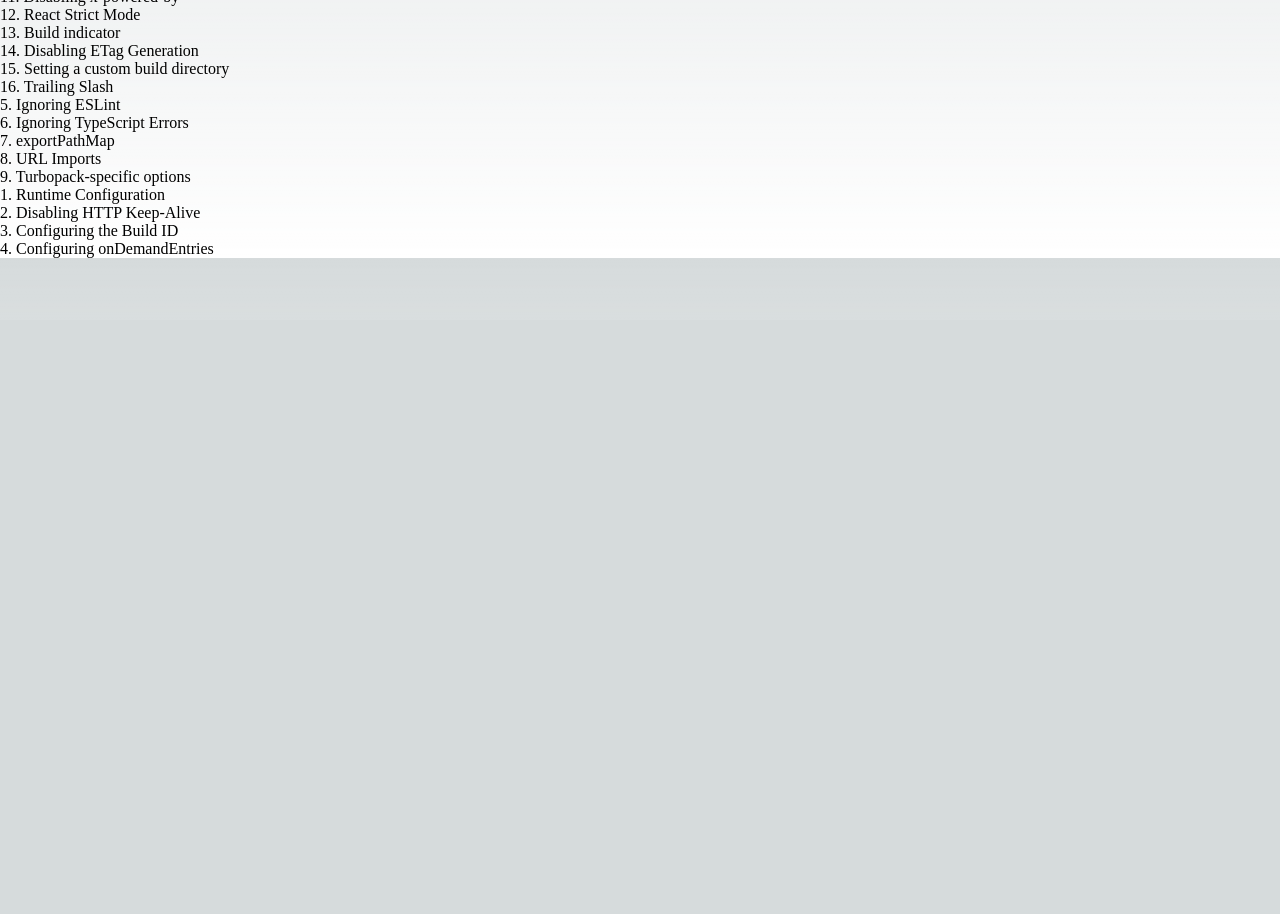
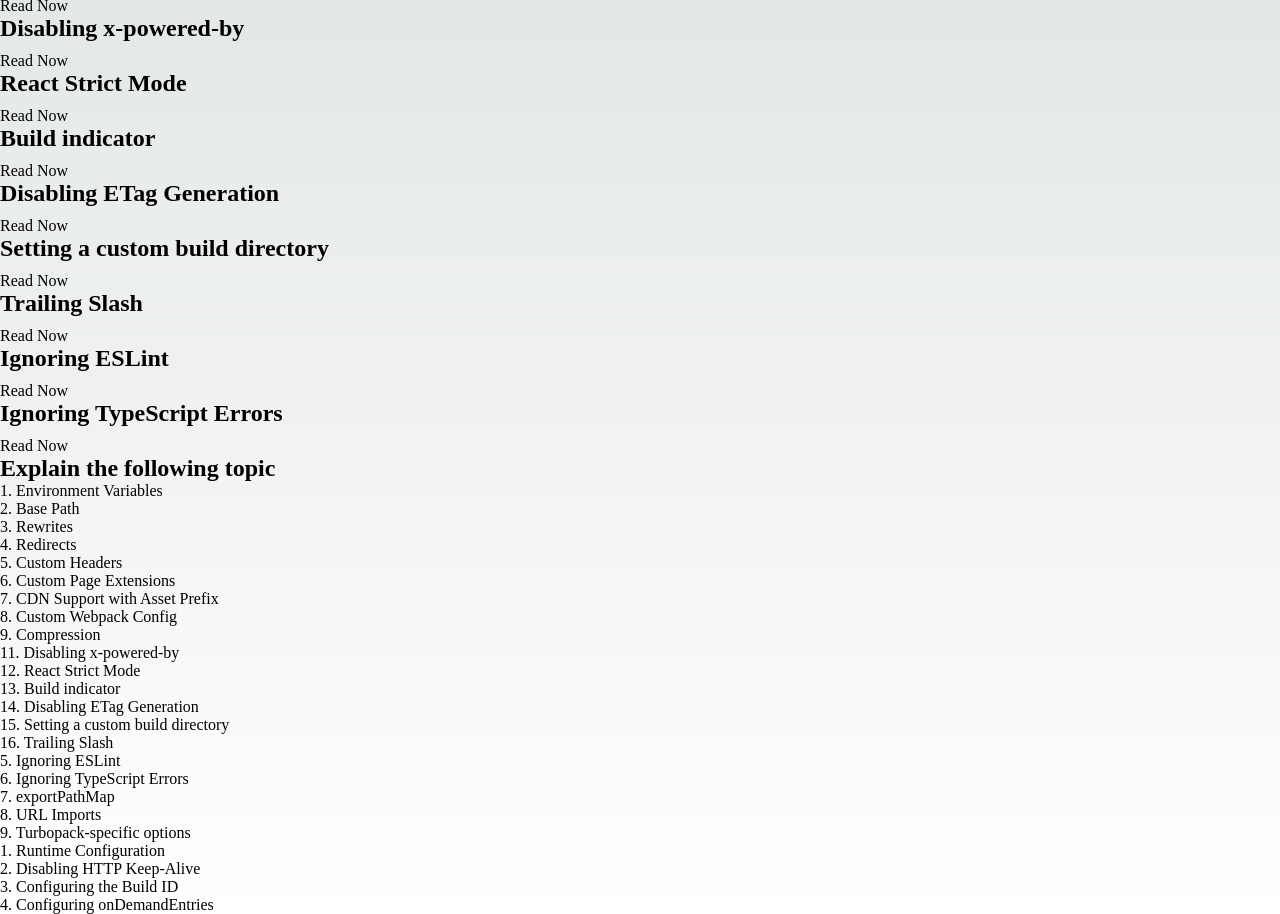
Before and after one commit to officialrajdeepsingh/next.config.js, a Next.js app: page / in a window 1280 px wide. Shown: the part 480-1394 px from the top of the page. Before the commit the page ends 800 px from the top, so only its background shows below. Built offline with nearby package versions, Linux system fonts and the light colour scheme.

Commit message:
Update the index

```diff
--- a/pages/index.js
+++ b/pages/index.js
@@ -1,5 +1,5 @@
 import Head from 'next/head'
-import {demoData} from '../demoData';
+import { demoData } from '../demoData';
 import Link from 'next/link';
 
 
@@ -21,13 +21,16 @@
       <main>
         {
           demoData.map(
-            item => <div key={item.id}>
-              <h3> {item.title}</h3>
-              <Link href={`post/${item.slug}`}> Read Now</Link>
+            item => <div className='card' key={item.id}>
+              <h2 style={{marginBottom:'10px',textAlign:'left'}}> {item.property}</h2>
+              <Link className='card-button' href={`post/${item.property.trim().toLowerCase().replaceAll(" ","-")}`}> Read Now</Link>
             </div>
           )
         }
 
+        <div className='topic'>
+
+          <h2> Explain the following topic</h2>
           <p>   1. Environment Variables  </p>
           <p>   2. Base Path  </p>
           <p>   3. Rewrites  </p>
@@ -54,6 +57,7 @@
           <p>   2. Disabling HTTP Keep-Alive  </p>
           <p>   3. Configuring the Build ID  </p>
           <p>   4. Configuring onDemandEntries  </p>
+        </div>
       </main>
     </>
   )
```
Lines whose indentation alone changed are shown as unchanged.
